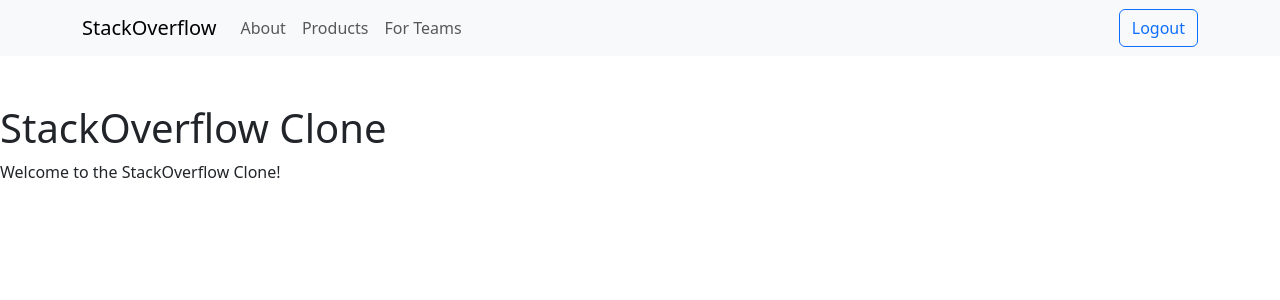
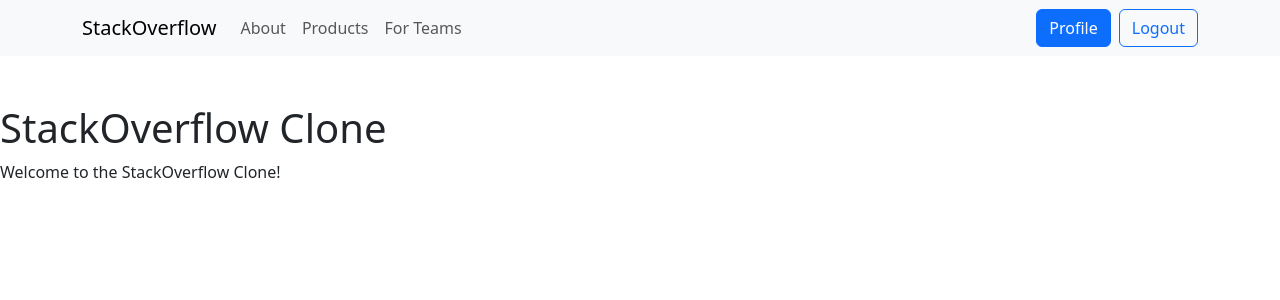
Before and after one commit to AdrianTworek/stackoverflow-clone, a Django app: page / in a window 1280 px wide. Shown: the top 300 px of the page. Run offline with Django 5.2, Linux system fonts and the light colour scheme; the visitor is signed in with stand-in values (Sample User, id 1).

Commit message:
feat: add profile view and initial template

```diff
--- a/app/main/templates/main/navbar.html
+++ b/app/main/templates/main/navbar.html
@@ -28,12 +28,17 @@
       </ul>
       <div>
         {% if user.is_authenticated %}
+        <div class="d-flex gap-2">
+          <a class="btn btn-primary" href="{% url 'main:users:profile' %}"
+            >Profile</a
+          >
           <form method="post" action="{% url 'main:users:logout' %}">
             {% csrf_token %}
             <button class="btn btn-outline-primary me-0" type="submit">
               Logout
             </button>
           </form>
+        </div>
         {% else %}
         <a
           class="btn btn-outline-primary"
--- a/app/users/urls.py
+++ b/app/users/urls.py
@@ -6,5 +6,6 @@ app_name = 'users'
 urlpatterns = [
     path('register/', views.register, name='register'),
     path('login/', views.login, name='login'),
-    path('logout/', views.logout, name='logout')
+    path('logout/', views.logout, name='logout'),
+    path('profile/', views.profile, name='profile'),
 ]
--- a/app/users/views.py
+++ b/app/users/views.py
@@ -1,5 +1,6 @@
 from django.shortcuts import render, redirect
 from django.contrib.auth import login as auth_login, logout as auth_logout
+from django.contrib.auth.decorators import login_required
 from django.contrib.auth.forms import AuthenticationForm
 from . import forms
 from main.decorators import anonymous_required
@@ -38,3 +39,8 @@ def logout(request):
     if request.method == 'POST':
         auth_logout(request)
         return redirect('main:users:login')
+
+
+@login_required()
+def profile(request):
+    return render(request, 'users/profile.html')
```
Also changed, not shown: app/users/templates/users/profile.html (added, +9 -0 lines). Lines whose indentation alone changed are shown as unchanged.
